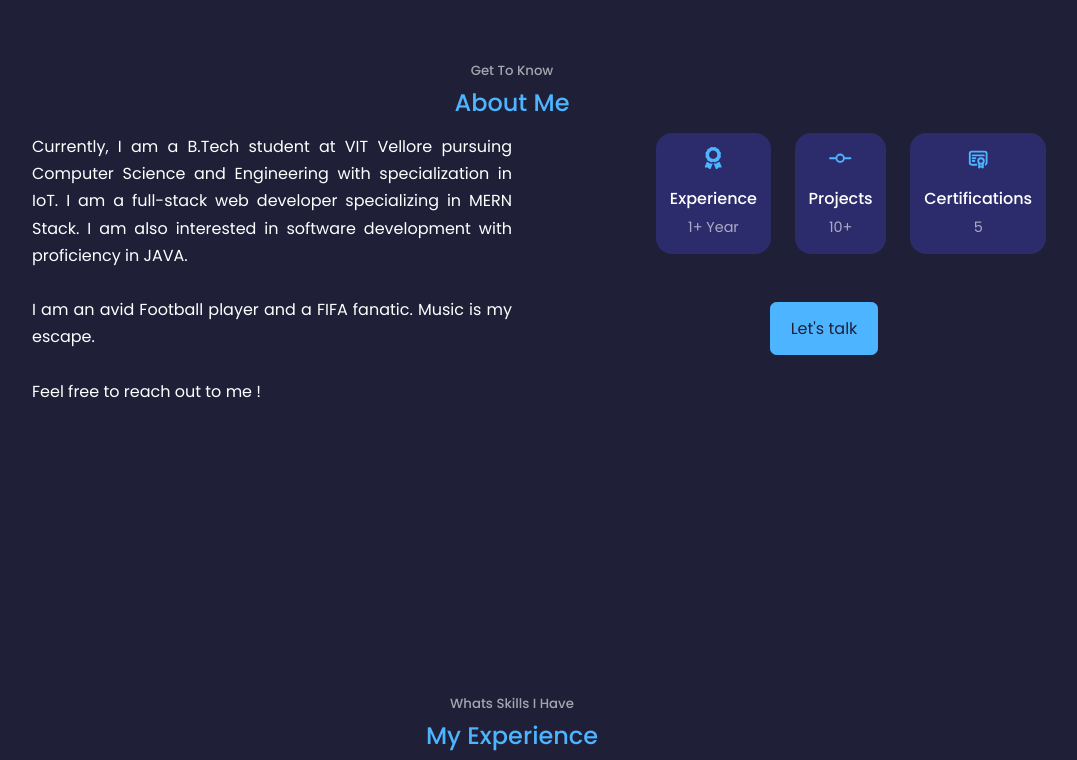
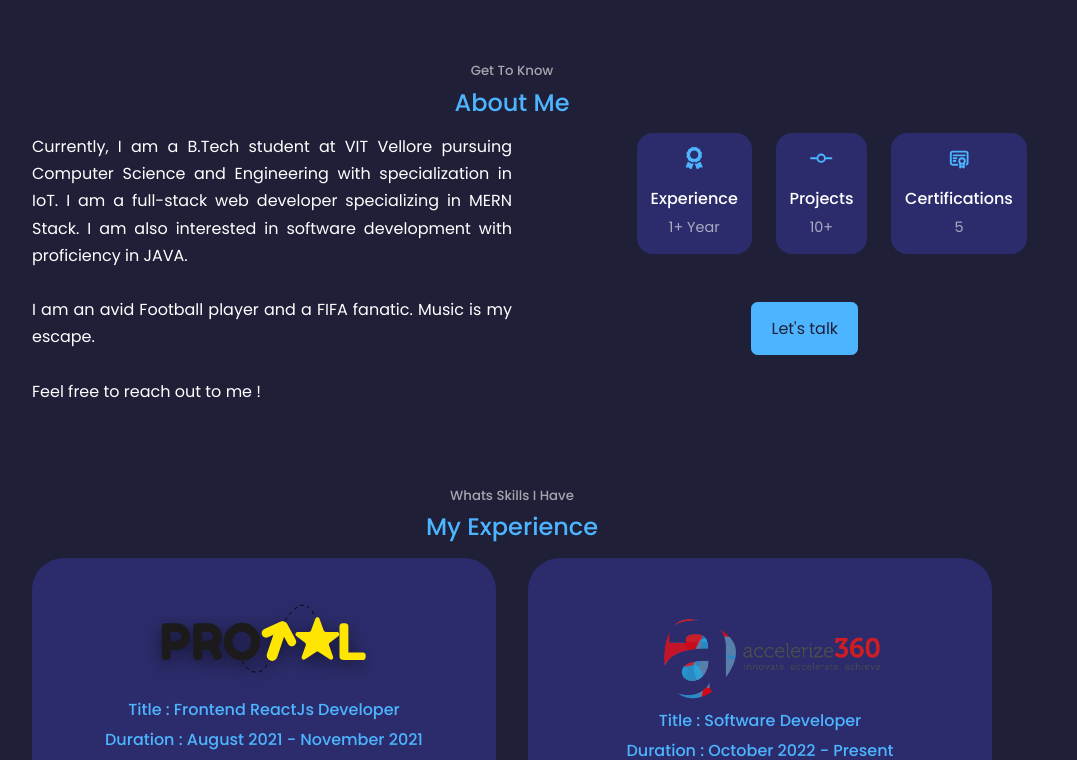
Before and after one commit to Adityap-01/my-protfolio, a React (Create React App) app: page / in a window 1280 px wide. Shown: the part 820-1580 px from the top of the page, without its empty margins (128-1205 px from the left). Built offline with nearby package versions, Linux system fonts and the light colour scheme.

Commit message:
about fixed

```diff
--- a/src/components/about/about.css
+++ b/src/components/about/about.css
@@ -1,21 +1,19 @@
-.about__container{
+ .about__container{
     display: grid;
     grid-template-columns: 50% 35%;
-    gap:15%;
+    gap:13%;
 }
-.about__para{
-    width: 100;
-    aspect-ratio: 1/1;
-    word-wrap: break-word;
-    text-align: justify;
-}
-
 .about__cards{
     display: grid;
     grid-template-columns: repeat(3,1fr);
     gap: 1.5rem;
 }
 
+.btn_wrap{
+    display: flex;
+    justify-content: center;
+    align-items: center;
+}
 .about__card{
     background:var(--color-bg-variant);
     border: 1px solid transparent;
@@ -23,35 +21,30 @@
     padding: 0.8rem;
     text-align: center;
 }
-
+.about__para{
+     width: 100;
+    /*aspect-ratio: 1/1; */
+    word-wrap: break-word;
+    text-align: justify;
+}
 .about__card:hover{
     background: transparent;
     border-color: var(--color-primary-variant);
     cursor: default;
 }
-
 .about__icon{
     color: var(--color-primary);
     font-size: 1.4rem;
     margin-bottom: 0.5rem;
 }
-
 .about__card h5{
     font-size: 1rem;
 }
-
 .about__card small{
     font-size: 0.9rem;
     color: var(--color-light);
 }
 
-.btn_wrap{
-    display: flex;
-    justify-content: center;
-    align-items: center;
-}
-
-/*############## Media Queries ##############*/
 @media screen and (max-width: 1024px){
    .about__container{
     grid-template-columns: 1fr;
@@ -80,3 +73,4 @@
         margin-top: 11rem;
     }
 }
+/**/
```
